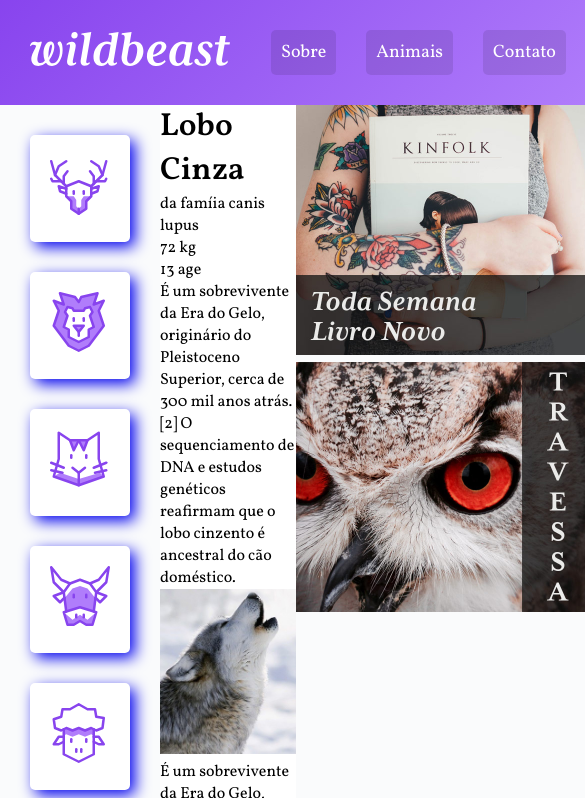
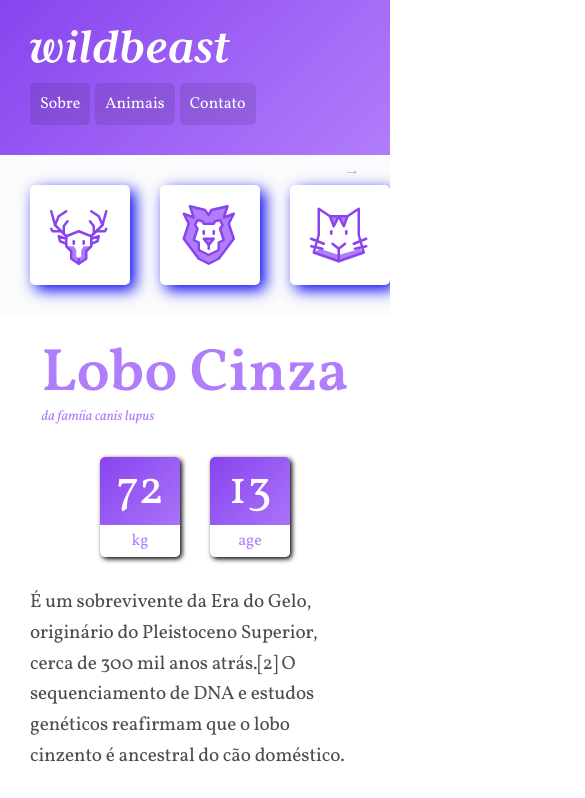
Before and after one commit to guirodriguezz/WildBeast, a plain HTML site: page index.html in a window 390 px wide. Shown: the top 798 px of the page, 585 px wide, since content can reach past the window. Drawn offline with Linux system fonts and the light colour scheme.

Commit message:
Criação do responsivo do site

```diff
--- a/css/style.css
+++ b/css/style.css
@@ -24,6 +24,8 @@ body {
 
 img {
   max-width: 100%;
+  display: block;
+  border-radius: 5px;
 }
 
 /* Grid Layout - Estrutura */
@@ -34,6 +36,28 @@ img {
     "header  header  header"
     "sidenav conteudo anuncios"
     "footer  footer  footer";
+}
+
+@media (max-width: 1200px) {
+  .estrutura {
+    grid-template-areas:
+      "header   header    header"
+      "sidenav  conteudo  conteudo"
+      "sidenav  anuncios  anuncios"
+      "footer   footer    footer";
+  }
+}
+
+@media (max-width: 760px) {
+  .estrutura {
+    grid-template-columns: minmax(160px, 1fr);
+    grid-template-areas:
+      "header"
+      "sidenav"
+      "conteudo"
+      "anuncios"
+      "footer";
+  }
 }
 
 /* Header */
@@ -73,6 +97,21 @@ img {
   background: rgba(0, 0, 0, 0.5);
 }
 
+@media (max-width: 760px) {
+  .header {
+    grid-template-columns: auto;
+  }
+  .logo {
+    margin-bottom: 20px;
+  }
+  .header li + li {
+    margin-left: 5px;
+  }
+  .menu a {
+    font-size: 1em;
+  }
+}
+
 /* Sidenav */
 .sidenav {
   grid-area: sidenav;
@@ -96,9 +135,180 @@ img {
   box-shadow: 2px 2px 5px 0px;
 }
 
+@keyframes seta {
+  /*Pesquisar mais a respeito*/
+  from {
+    right: 30px;
+  }
+  to {
+    right: 20px;
+  }
+}
+
+@media (max-width: 760px) {
+  .sidenav ul {
+    display: flex;
+  }
+  .sidenav-item {
+    flex: 1 0 60px;
+  }
+  .sidenav {
+    position: relative;
+    padding: 0 30px;
+    overflow-x: auto;
+    -webkit-overflow-scrolling: touch;
+    -ms-overflow-style: -ms-autohiding-scrollbar;
+  }
+  .sidenav-item a {
+    margin: 30px 30px 30px 0;
+  }
+  .sidenav::after {
+    content: "→";
+    position: absolute;
+    top: 5px;
+    right: 30px;
+    color: rgba(0, 0, 0, 0.3);
+    animation: seta 0.5s ease-in 0s infinite alternate;
+  }
+}
+
 /* Contéudo */
 .content {
   grid-area: conteudo;
+  max-width: 900px;
+  margin: 0 auto;
+  padding: 30px;
+  display: grid;
+  grid-template-columns: 1fr 1fr;
+  grid-gap: 30px;
+}
+
+@media (max-width: 600px) {
+  .content {
+    grid-template-columns: 1fr;
+  }
+  img {
+    width: 100%;
+  }
+  .titulo,
+  .caracteristicas {
+    margin: 0px auto;
+  }
+}
+
+.col-wide {
+  grid-column: 1 / -1;
+}
+
+.imagem-1 {
+  grid-row: span 2; /* Melhor maneiraimagem-1 */
+  align-self: flex-end;
+}
+
+.imagem-2 {
+  align-self: end;
+}
+
+.content p {
+  font-size: 1.2em;
+  line-height: 1.6;
+  letter-spacing: -0.005em;
+  color: rgba(0, 0, 0, 0.7);
+}
+
+#destaque {
+  color: #b07dfb;
+}
+
+.informacoes p + p {
+  /*Elemento que vem após o outro*/
+  margin-top: 30px;
+}
+
+.titulo {
+  color: #b07dfb;
+}
+
+.titulo h1 {
+  font-size: 3.75em;
+  line-height: 1;
+  font-weight: 700;
+}
+
+.titulo span {
+  font-size: 0.875em;
+  font-style: italic;
+}
+
+.caracteristicas {
+  display: flex;
+  align-items: flex-start;
+}
+
+.caracteristicas > div {
+  /*Falando especificamente com a div dentro do elemento*/
+  width: 80px;
+  text-align: center;
+  background: linear-gradient(135deg, #8844ee, #b07dfb);
+  border-radius: 5px;
+  box-shadow: 2px 2px 5px 0px;
+}
+
+.caracteristicas > div:first-child {
+  margin-right: 30px;
+}
+
+.caracteristicas span {
+  display: block;
+}
+
+.numero {
+  color: #fff;
+  font-size: 3em;
+  line-height: 1;
+  margin: 10px auto;
+}
+
+.rotulo {
+  background: #fff;
+  border-radius: 0 0 5px 5px;
+  color: #b07dfb;
+  padding: 5px 0;
+}
+
+.destaque {
+  font-size: 0.875em;
+  color: #b07dfb;
+  max-width: 16em;
+}
+
+.citacao,
+.atributos {
+  padding: 30px;
+  border-radius: 5px;
+  box-shadow: 5px 5px 15px 0px;
+  background: linear-gradient(135deg, #8844ee, #b07dfb);
+  align-self: flex-start;
+}
+
+.citacao p {
+  font-size: 1.5em;
+  font-style: italic;
+  text-align: center;
+  max-width: 500px;
+  margin: 0 auto;
+  color: #fff;
+}
+
+.atributos li {
+  color: #fff;
+  font-family: "Courier New", Courier, monospace;
+  font-size: 1.125em;
+  padding: 15px;
+}
+
+.atributos li + li {
+  border-top: 2px solid #b07dfb;
 }
 
 /* Anúncios */
@@ -107,9 +317,16 @@ img {
   background: #fafbfc;
   display: grid;
   align-content: flex-start;
+  padding: 30px;
+  grid-gap: 30px;
+  grid-template-columns: repeat(auto-fit, minmax(150px, 1fr));
 }
 
 /* Footer */
 .footer {
   grid-area: footer;
+  background: linear-gradient(135deg, #8844ee, #b07dfb);
+  text-align: center;
+  padding: 30px;
+  color: #fff;
 }
--- a/index.html
+++ b/index.html
@@ -66,19 +66,19 @@
           </div>
         </div>
 
-        <p>
+        <p class="col-wide">
           É um sobrevivente da Era do Gelo, originário do Pleistoceno Superior,
           cerca de 300 mil anos atrás.[2] O sequenciamento de DNA e estudos
           genéticos reafirmam que o lobo cinzento é ancestral do cão doméstico.
         </p>
 
-        <img src="/img/wolf1.jpg" alt="Wolf 1" />
-        <p>
+        <img class="imagem-1" src="/img/wolf1.jpg" alt="Wolf 1" />
+        <p id="destaque">
           É um sobrevivente da Era do Gelo, originário do Pleistoceno Superior,
           cerca de 300 mil anos atrás.[2] O sequenciamento de DNA e estudos.
         </p>
 
-        <img src="/img/wolf2.jpg" alt="Wolf 2" />
+        <img class="imagem-2" src="/img/wolf2.jpg" alt="Wolf 2" />
         <p>
           O peso e tamanho dos lobos variam muito em todo o mundo, tendendo a
           aumentar proporcionalmente com a latitude, como previsto pela teoria
@@ -92,14 +92,14 @@
           Alasca, Canadá,[8] e na antiga União Soviética.
         </p>
 
-        <blockquote class="citacao">
+        <blockquote class="citacao col-wide">
           <p>
             “Há algo no uivar do lobo que tira um homem do aqui e agora e o
             transporta para uma floresta da mente.”
           </p>
         </blockquote>
 
-        <ul>
+        <ul class="atributos">
           <li>Surgiu: 12.000 anos</li>
           <li>Tipo: Mamífero</li>
           <li>Idade Média: 13 anos</li>
@@ -123,7 +123,7 @@
           </p>
         </div>
 
-        <img src="/img/wolf3.jpg" alt="Wolf 3" />
+        <img class="col-wide" src="/img/wolf3.jpg" alt="Wolf 3" />
       </main>
 
       <aside class="anuncios">
```
